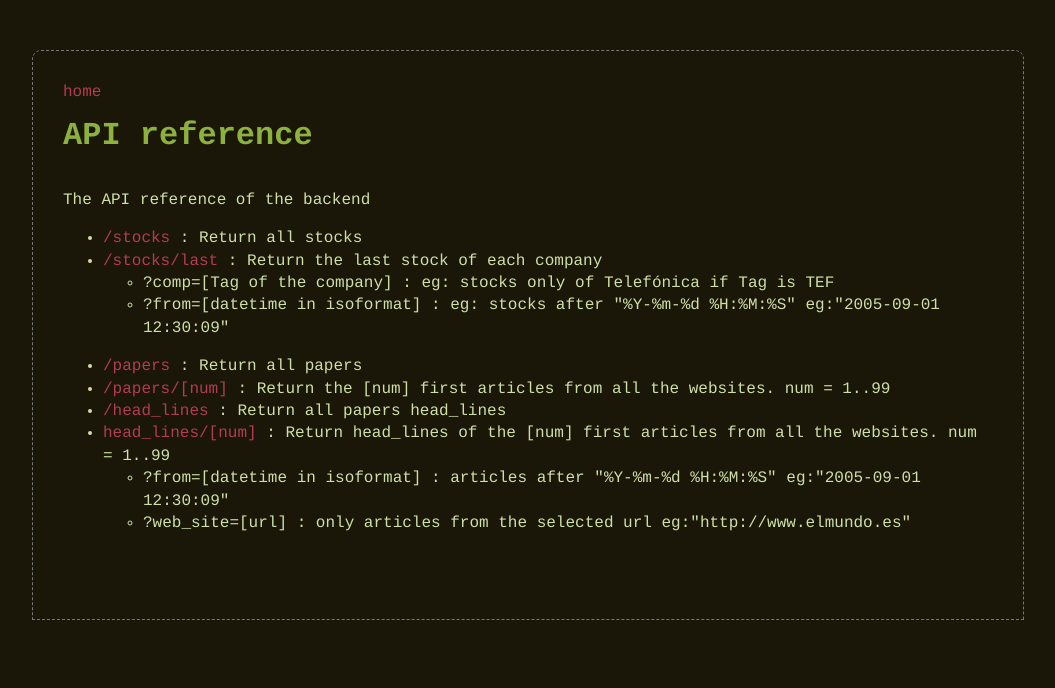
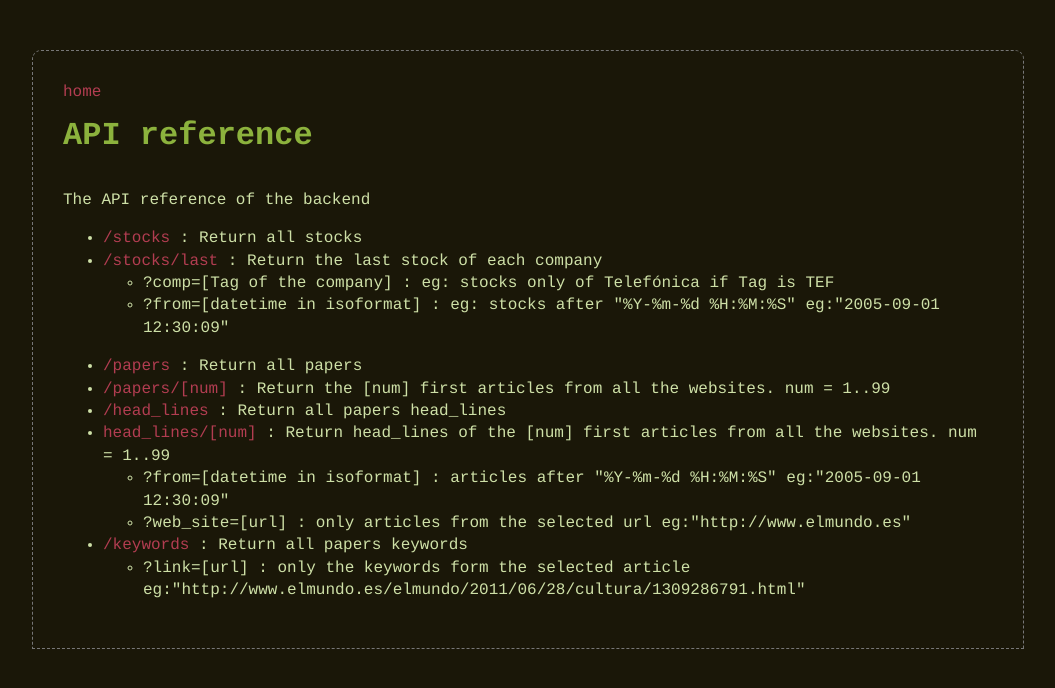
Before and after one commit to crispamares/fetr, a Django app: page / in a window 1280 px wide. Shown: the top 688 px of the page, without its empty margins (112-1167 px from the left). Run offline with Django 3.2, Linux system fonts and the light colour scheme; parts of the project's set-up code (start-up, migrations or seed data) failed here and were passed over.

Commit message:
Keywords 	modified:   foextore/news_papers/models.py 	modified:   foextore/news_papers/views.py 	modified:   foextore/urls.py 	modified:   templates/index.html

```diff
--- a/src/foextore/news_papers/models.py
+++ b/src/foextore/news_papers/models.py
@@ -81,6 +81,7 @@ class KeyWords(models.Model):
 
     class Meta(object):
         ordering = ['-ocurrences']
+
 class Log(models.Model):
     timestamp = models.DateTimeField(auto_now=True, auto_now_add=True)
     msg = models.CharField(max_length=300)
--- a/src/foextore/urls.py
+++ b/src/foextore/urls.py
@@ -12,7 +12,7 @@ import django_cron
 django_cron.autodiscover()
 
 from stocks.views import stocks
-from news_papers.views import papers, head_lines
+from news_papers.views import papers, head_lines, keywords
 from foextore.views import index
 
 urlpatterns = patterns('',
@@ -31,7 +31,7 @@ urlpatterns = patterns('',
     (r'^papers/(\d{1,2})/$', papers),
     (r'^head_lines/$', head_lines),
     (r'^head_lines/(\d{1,2})/$', head_lines),
-
+    (r'^keywords/$', keywords),
 )
 
 # Required to make static serving work
--- a/src/templates/index.html
+++ b/src/templates/index.html
@@ -24,6 +24,10 @@
 			<li>?from=[datetime in isoformat] : articles after "%Y-%m-%d %H:%M:%S" eg:"2005-09-01 12:30:09"</li>
 			<li>?web_site=[url] : only articles from the selected url eg:"http://www.elmundo.es"</li>
 		</ul>
+		<li><a href="keywords">/keywords</a> : Return all papers keywords</li>
+		<ul>
+			<li>?link=[url] : only the keywords form the selected article eg:"http://www.elmundo.es/elmundo/2011/06/28/cultura/1309286791.html" </li>
+		</ul>
 	</ul>
 
 
```
Also changed, not shown: src/foextore/news_papers/views.py (+10 -0 lines).
